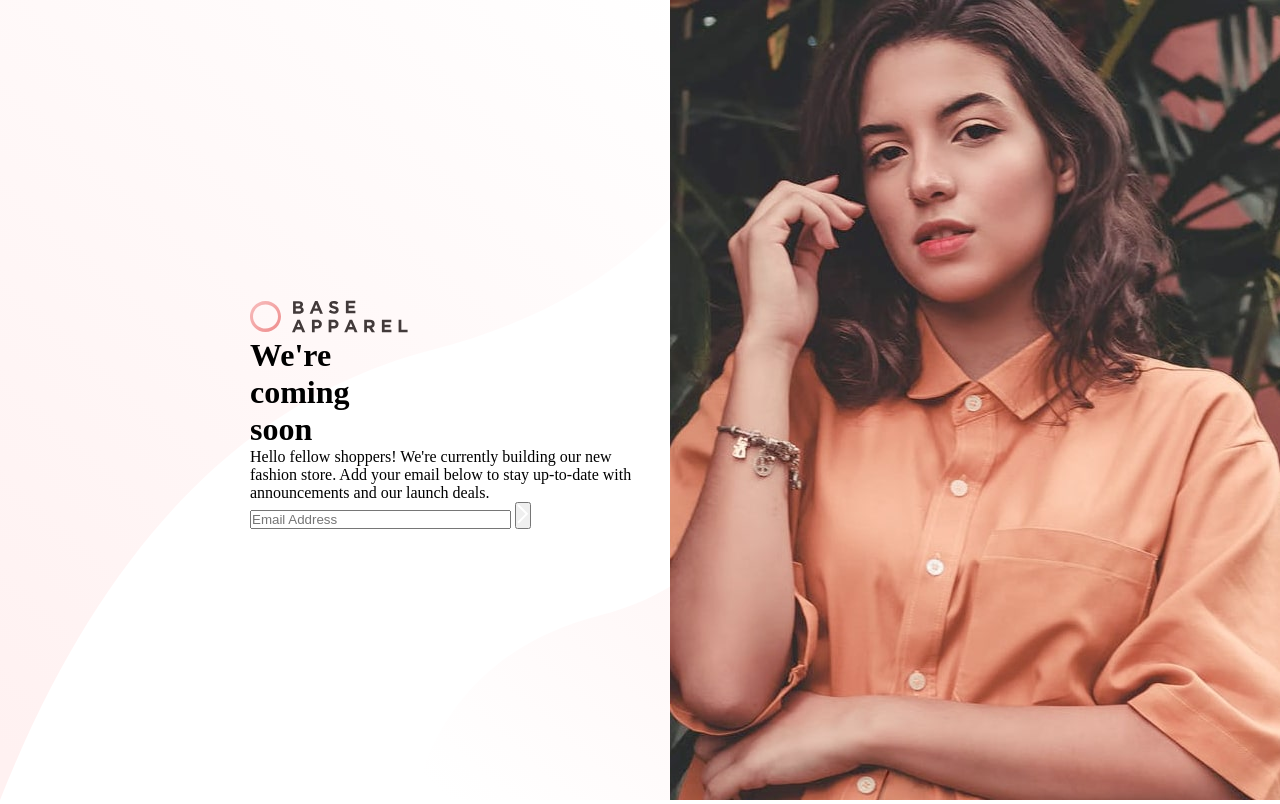
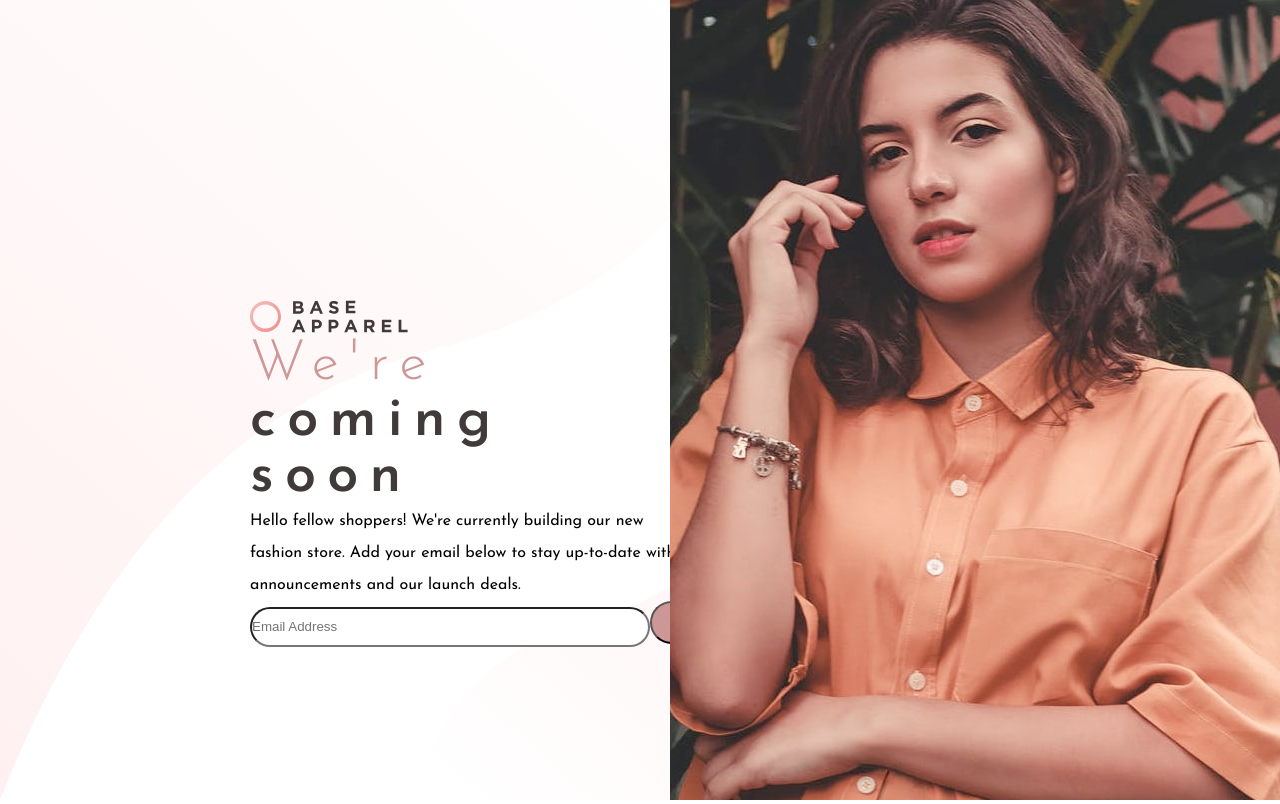
Before and after one commit to zeinaaabbb/base-apparel-coming-soon-master, a plain HTML site: page index.html in a window 1280 px wide. Drawn offline with Linux system fonts and the light colour scheme.

Commit message:
more styling fixes

```diff
--- a/index.html
+++ b/index.html
@@ -11,7 +11,6 @@
   <link rel="preconnect" href="https://fonts.googleapis.com">
   <link rel="preconnect" href="https://fonts.gstatic.com" crossorigin>
   <link href="https://fonts.googleapis.com/css2?family=Josefin+Sans:wght@300;400;600&display=swap" rel="stylesheet">
-
   <!-- Feel free to remove these styles or customise in your own stylesheet 👍 -->
   <link rel="stylesheet" href="style.css">
 </head>
@@ -20,26 +19,17 @@
     <div class="logo">
       <img src="./images/logo.svg">
     </div>
-    <h1>We're <br> coming <br> soon</h1>
-
+      <h1 class="header-1">We're</h1>
+      <h1 class="header-2">coming <br> soon</h1>
       <p>Hello fellow shoppers! We're currently building our new <br> fashion store.
       Add your email below to stay up-to-date with <br> announcements and our launch deals.</p>
-
       <!-- <label for="email">Enter your example.com email:</label> -->
       <div class="btn">
-    <input type="email" id="email" pattern=".+@example\.com" size="30" required placeholder="Email Address" />
-    <button type="button"><img src="./images/icon-arrow.svg"></button>
+        <input type="email" id="email" pattern=".+@example\.com" size="30" required placeholder="Email Address" /><button type="button"><img src="./images/icon-arrow.svg"></button>
       </div>
     </div>
     <div class="image-lady">
       <img src="./images/hero-desktop.jpg">
     </div>
-
-
-
-
-  <footer>
-
-  </footer>
 </body>
 </html>
--- a/style.css
+++ b/style.css
@@ -14,9 +14,9 @@
   --fs-800: 2rem;
   --fs-900: 3.5rem;
 
-  --clr-pastle-pink: hsl(0, 36%, 70%);
+  --clr-pastel-pink: hsl(0, 36%, 70%);
   --clr-bolder-orange: hsl(0, 93%, 68%);
-  --clr--brown: hsl(0, 6%, 24%);
+  --clr-brown: hsl(0, 6%, 24%);
 }
 
 * {
@@ -29,6 +29,7 @@ body {
   background-image: url("/images/bg-pattern-desktop.svg");
   background-repeat: no-repeat;
   position: relative;
+  font-family: 'Josefin Sans', sans-serif;
 }
 
 .image-lady {
@@ -42,3 +43,41 @@ body {
   margin-top: 300px;
   margin-left: 250px;
 }
+
+h1 {
+  font-size: 3.5rem;
+  letter-spacing: 0.7rem;
+}
+
+.header-1 {
+  color: hsl(0, 36%, 70%);
+  font-weight: 300;
+}
+
+.header-2 {
+  color: hsl(0, 6%, 24%);
+}
+
+#email {
+  color: hsl(0, 93%, 68%);
+}
+
+p {
+  line-height: 2;
+}
+
+input {
+  border-radius: 50px;
+  width: 400px;
+  height:40px;
+ ;
+}
+
+button {
+  background:  hsl(0, 36%, 70%);
+  padding-left: -20px;
+  color: white;
+  width: 80px;
+  padding: 8px;
+  border-radius: 40px;
+}
```
Lines whose indentation alone changed are shown as unchanged.
